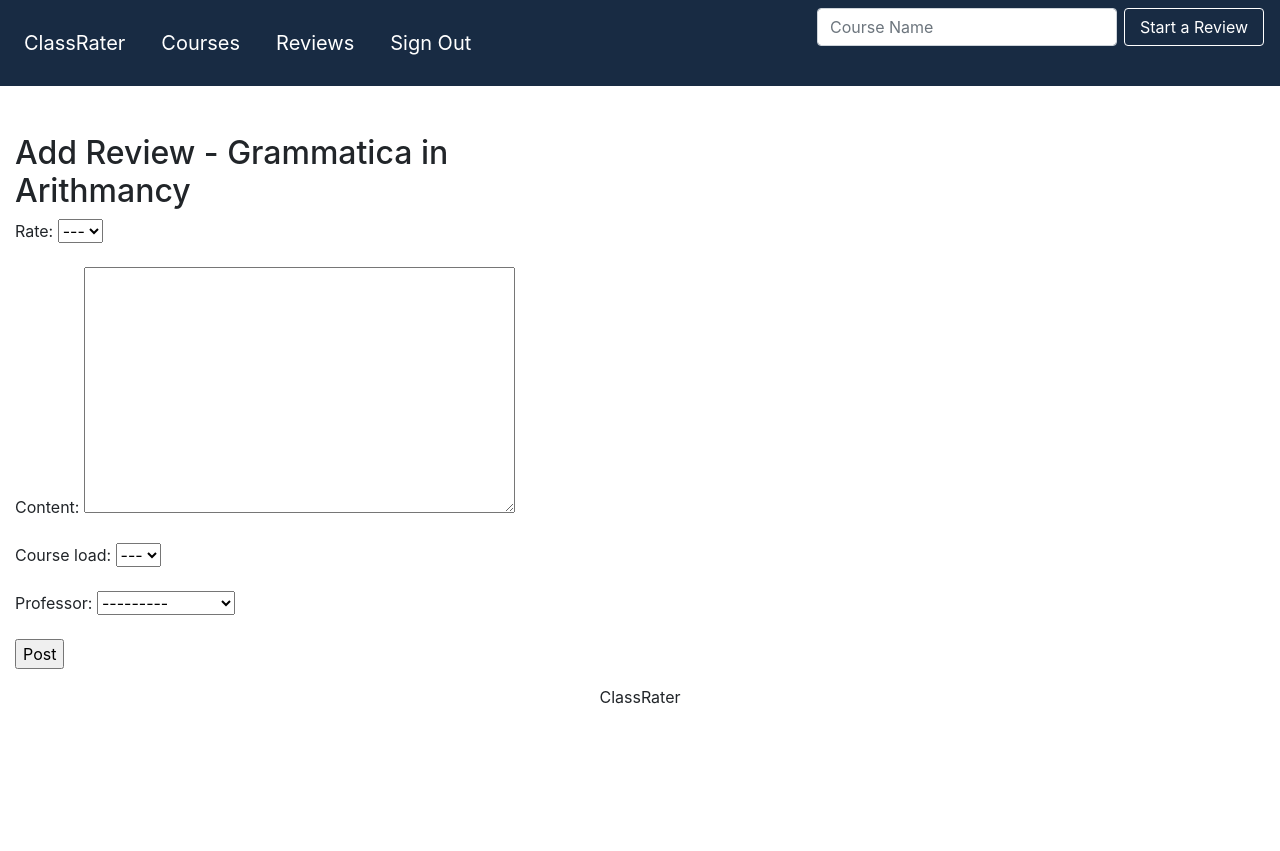
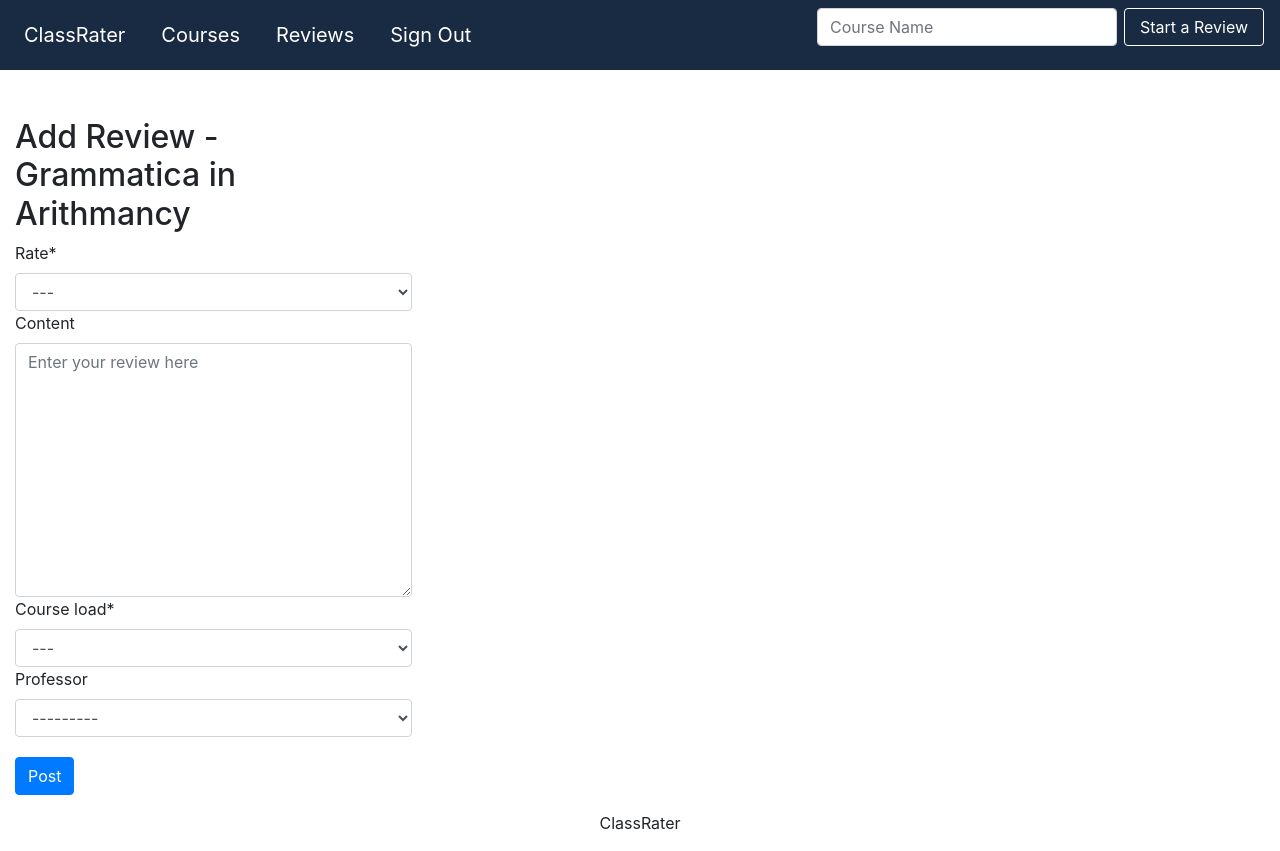
Before and after one commit to beyond-io/ClassRater, a Django app: page /add_review/10221 in a window 1280 px wide. Before the commit the page ends 704 px from the top, so only its background shows below. Run offline with Django 3.2, Linux system fonts and the light colour scheme; a user stored in the database is signed in; data comes from the database, SQL or seed files in the repository; some libraries are stand-ins or nearby versions.

Commit message:
Design the Post Review page
  1. Modify **forms.py** to add bootstrap attributes
  2. Add crispy form to **add_review.html**

Resolves: #121

```diff
--- a/homepage/forms.py
+++ b/homepage/forms.py
@@ -21,8 +21,10 @@ class ReviewForm(ModelForm):
         widgets = {
             'user': forms.HiddenInput(),
             'course': forms.HiddenInput(),
-            'rate': forms.Select(choices=CHOICES),
-            'course_load': forms.Select(choices=CHOICES),
+            'rate': forms.Select(choices=CHOICES, attrs={'class': 'form-control'}),
+            'content': forms.Textarea(attrs={'class': 'form-control', 'placeholder': 'Enter your review here'}),
+            'course_load': forms.Select(choices=CHOICES, attrs={'class': 'form-control'}),
+            'professor': forms.Select(attrs={'class': 'form-control'}),
         }
 
 
--- a/homepage/templates/homepage/add_review.html
+++ b/homepage/templates/homepage/add_review.html
@@ -1,20 +1,25 @@
+{% extends 'homepage/app_layout.html' %}
+{% block content %}
+{% load crispy_forms_tags %}
 <html>
 <head>
 <title>Class Rater Add Review</title>
 </head>
 
 <body>
-{% extends 'homepage/app_layout.html' %}
-{% block content %}
 <div class="container-fluid text-left pt-5">
   <div class="row">
-    <div class="col-sm-6">
+    <div class="col-sm-4">
       <h2>Add Review - {{ course_name }}</h2>
-      <form method="POST">
-          {% csrf_token %}
-          {{ form.as_p }}
-          <input type="submit" value="Post">
-      </form>
+      <div class="form-group">
+        <form method="POST">
+            {% csrf_token %}
+            {{ form|crispy }}
+            <div style="margin-top:20px">
+                <input class="btn btn-primary" type="submit" value="Post">
+            </div>
+        </form>
+      </div>
     </div>
   </div>
 </div>
```
